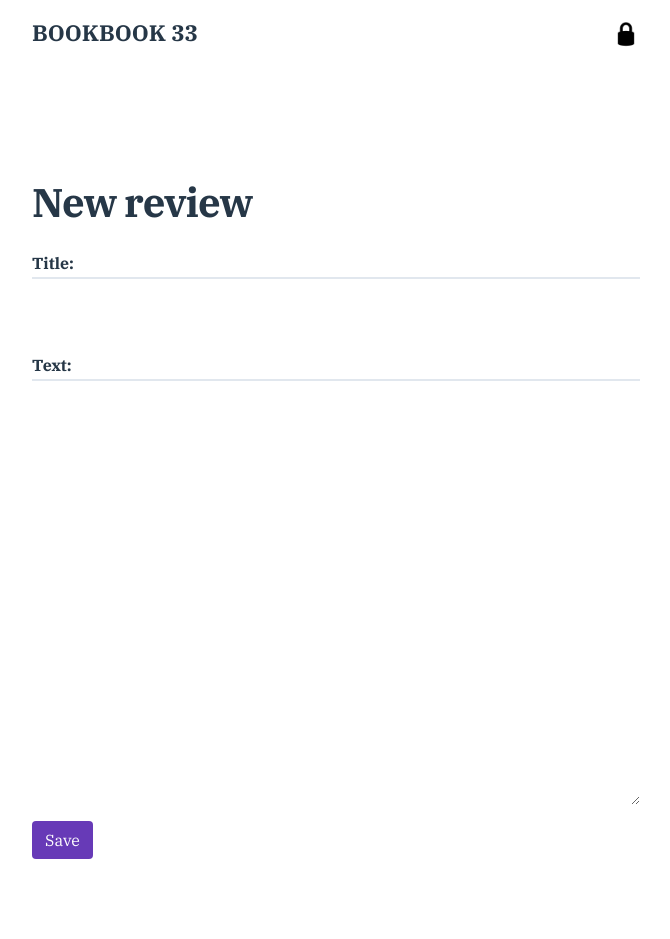
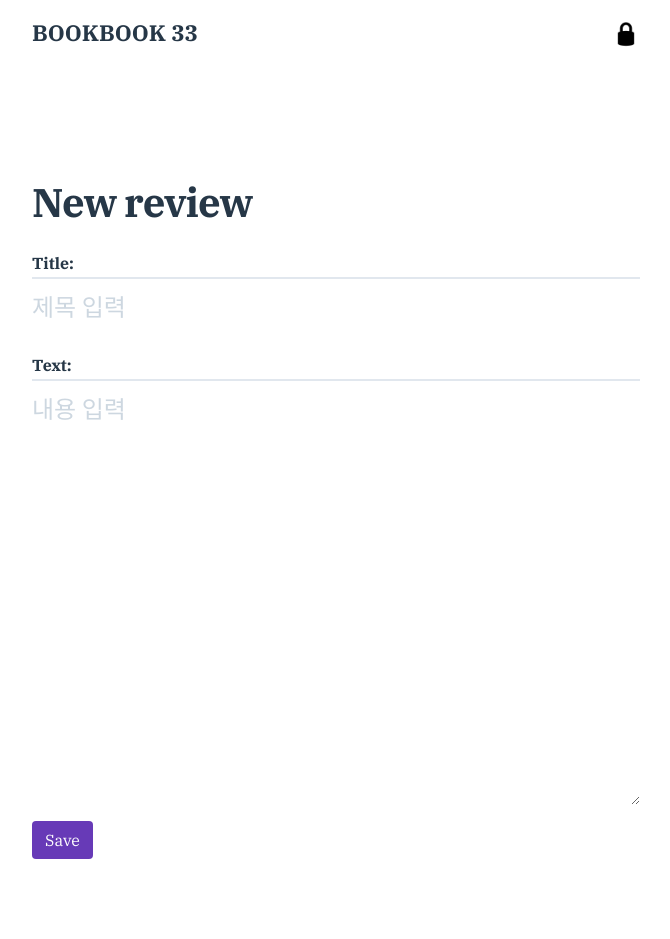
Before and after one commit to los0731/bookbook33, a Django app: page /post/new/ in a window 1280 px wide. Shown: the whole page, without its empty margins (304-974 px from the left). Run offline with Django 3.2, Linux system fonts and the light colour scheme; some libraries are stand-ins or nearby versions.

Commit message:
styling input placeholder

```diff
--- a/blog/forms.py
+++ b/blog/forms.py
@@ -7,3 +7,9 @@ class PostForm(forms.ModelForm):
     class Meta:
         model = Post
         fields = ('title', 'text')
+
+        widgets = {
+            'title': forms.TextInput(attrs={'placeholder': '제목 입력'}),
+            'text': forms.Textarea(
+                attrs={'placeholder': '내용 입력'}),
+        }
--- a/blog/static/css/blog.css
+++ b/blog/static/css/blog.css
@@ -1,4 +1,3 @@
-@charset "UTF-8";
 @import url("https://fonts.googleapis.com/css?family=Noto+Serif+KR:200,500,900&subset=korean");
 @import url("https://fonts.googleapis.com/css?family=IBM+Plex+Serif:100,400,700");
 body {
@@ -137,14 +136,29 @@ a {
     outline: none;
     width: 100%;
     -webkit-appearance: none; }
-    .form-post input::-webkit-input-placeholder::before,
-    .form-post textarea::-webkit-input-placeholder::before {
-      color: #CDD7E0;
-      content: "입력"; }
     .form-post input:hover, .form-post input:focus,
     .form-post textarea:hover,
     .form-post textarea:focus {
       border-color: #263747; }
+    .form-post input::placeholder,
+    .form-post textarea::placeholder {
+      color: #CDD7E0; }
+    .form-post input::-webkit-input-placeholder,
+    .form-post textarea::-webkit-input-placeholder {
+      /* Chrome/Opera/Safari */
+      color: #CDD7E0; }
+    .form-post input::-moz-placeholder,
+    .form-post textarea::-moz-placeholder {
+      /* Firefox 19+ */
+      color: #CDD7E0; }
+    .form-post input:-ms-input-placeholder,
+    .form-post textarea:-ms-input-placeholder {
+      /* IE 10+ */
+      color: #CDD7E0; }
+    .form-post input:-moz-placeholder,
+    .form-post textarea:-moz-placeholder {
+      /* Firefox 18- */
+      color: #CDD7E0; }
   .form-post textarea {
     min-height: 50vh; }
   .form-post .btn-save {
--- a/blog/static/css/blog.scss
+++ b/blog/static/css/blog.scss
@@ -111,16 +111,16 @@ $color-danger--hover: $red-700;
   border-radius: 0;
   outline: none;
   width: 100%;
-
   -webkit-appearance: none;
-
-  &::-webkit-input-placeholder::before {
-      color: $blue-grey-100;
-      content:"입력";
-  }
 
   &:hover,
   &:focus {border-color: $color-text--primary;}
+
+  &::placeholder { color: $blue-grey-100; }
+  &::-webkit-input-placeholder { /* Chrome/Opera/Safari */color: $blue-grey-100; }
+  &::-moz-placeholder { /* Firefox 19+ */color: $blue-grey-100; }
+  &:-ms-input-placeholder { /* IE 10+ */ color: $blue-grey-100; }
+  &:-moz-placeholder { /* Firefox 18- */ color: $blue-grey-100; }
 }
 
 body {
@@ -154,9 +154,7 @@ footer {
   }
 }
 
-h1, h2, h3, h4, h5, h6 {
-  margin: 0;
-}
+h1, h2, h3, h4, h5, h6 {margin: 0;}
 
 h1, h2, h3, h4 {
   font-weight: 900;
@@ -166,9 +164,7 @@ h1, h2, h3, h4 {
   word-break: keep-all;
 }
 
-h5, h6 {
-  line-height: 1.6;
-}
+h5, h6 {line-height: 1.6;}
 
 p {
   font-size: 24px;
@@ -279,7 +275,9 @@ a {
   }
 
   input,
-  textarea {@include form-control;}
+  textarea {
+    @include form-control;
+  }
 
   textarea {
     min-height: 50vh;
```
Also changed, not shown: 1 other file.
